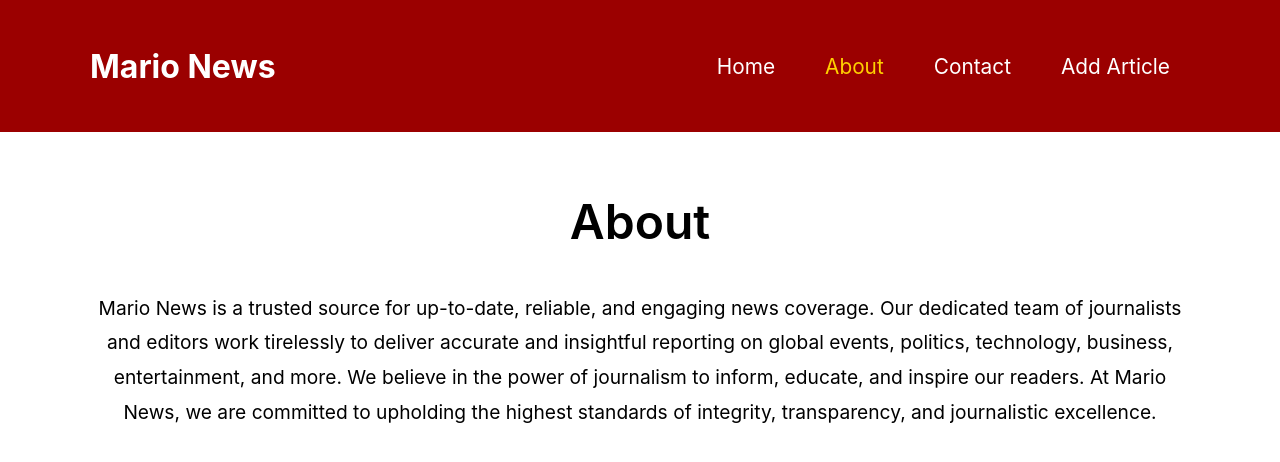
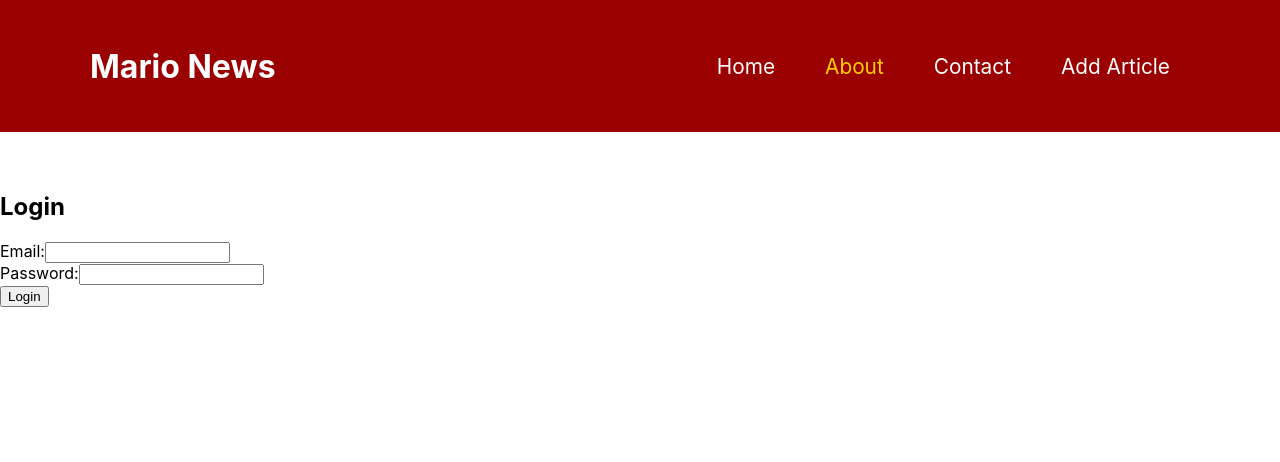
Before and after one commit to JamesBillate/practice_routing, a React (Create React App) app in the folder practice_routing/: page /about in a window 1280 px wide. Shown: the top 462 px of the page. Built offline with nearby package versions, Linux system fonts and the light colour scheme; no server answers.

Commit message:
Auth configuration

```diff
--- a/practice_routing/src/App.jsx
+++ b/practice_routing/src/App.jsx
@@ -6,7 +6,11 @@ import {
   NavLink,
   Navigate,
 } from "react-router-dom";
-import React from "react";
+
+import { onAuthStateChanged } from "firebase/auth";
+import { auth } from "./firebase/config";
+
+import React, { useEffect, useState } from "react";
 
 // page components
 import Home from "./components/Home";
@@ -14,8 +18,22 @@ import About from "./components/About";
 import Contact from "./components/Contact";
 import Article from "./components/Article";
 import FormArticle from "./components/FormArticle";
+import Login from "./components/Login";
 
 function App() {
+  const [user, setUser] = useState(null);
+
+  useEffect(() => {
+    const unsubscribe = onAuthStateChanged(auth, (currentUser) => {
+      if (currentUser) {
+        setUser(currentUser);
+      } else {
+        setUser(null);
+      }
+    });
+
+    return () => unsubscribe();
+  }, []);
 
   return (
     <div className="App">
@@ -26,20 +44,26 @@ function App() {
           <NavLink to="/about">About</NavLink>
           <NavLink to="/contact">Contact</NavLink>
           <NavLink to="/formarticle">Add Article</NavLink>
-
         </nav>
 
         <Routes>
-          <Route path="/" element={<Home />} />
-          <Route path="/about" element={<About />} />
-          <Route path="/contact" element={<Contact />} />
-          <Route path="/formarticle" element={<FormArticle />} />
-          <Route path="/edit/:urlId" element={<FormArticle />} />
+          <Route path="/" element={user ? <Home /> : <Login />} />
+          <Route path="/about" element={user ? <About /> : <Login />} />
+          <Route path="/contact" element={user ? <Contact /> : <Login />} />
+          <Route
+            path="/formarticle"
+            element={user ? <FormArticle /> : <Login />}
+          />
+          <Route
+            path="/edit/:urlId"
+            element={user ? <FormArticle /> : <Login />}
+          />
           <Route
             path="/articles/:urlId"
-            element={<Article />}
+            element={user ? <Article /> : <Login />}
           />
           <Route path="/*" element={<Navigate to="/" />} />
+          <Route path="/login" element={<Login />} />
         </Routes>
       </BrowserRouter>
     </div>
--- /dev/null
+++ b/practice_routing/src/components/Login.css
@@ -0,0 +1,19 @@
+.login-form {
+  max-width: 360px;
+  margin: 60px auto;
+  padding: 20px;
+}
+.login-form label {
+  display: block;
+  margin: 30px auto;
+}
+.login-form span {
+  display: block;
+  margin-bottom: 6px;
+}
+.login-form input {
+  padding: 8px 6px;
+  font-size: 1em;
+  color: #777;
+  width: 100%;
+}
--- /dev/null
+++ b/practice_routing/src/components/Login.js
@@ -0,0 +1,64 @@
+import { useState } from "react";
+import { useNavigate } from "react-router-dom";
+import {
+  getAuth,
+  signInWithEmailAndPassword,
+  createUserWithEmailAndPassword,
+  confirmPasswordReset,
+} from "firebase/auth";
+
+// styles
+import styles from "./Login.css";
+
+export default function Login() {
+  const [email, setEmail] = useState("");
+  const [password, setPassword] = useState("");
+  const [isPending, setIsPending] = useState(false);
+  const [error, setError] = useState(null);
+  const navigate = useNavigate();
+
+  const handleSubmit = async (e) => {
+    e.preventDefault();
+    const authentication = getAuth();
+    const res = await signInWithEmailAndPassword(
+      authentication,
+      email,
+      password
+    );
+    if (res.user) {
+      navigate("/");
+    }
+    console.log(res.user.displayName);
+  };
+
+  return (
+    <form onSubmit={handleSubmit} className={styles["login-form"]}>
+      <h2>Login</h2>
+      <label>
+        <span>Email:</span>
+        <input
+          type="email"
+          onChange={(e) => setEmail(e.target.value)}
+          value={email}
+        />
+      </label>
+      <br />
+      <label>
+        <span>Password:</span>
+        <input
+          type="password"
+          onChange={(e) => setPassword(e.target.value)}
+          value={password}
+        />
+        <br />
+      </label>
+      {!isPending && <button className="btn">Login</button>}
+      {isPending && (
+        <button className="btn" disabled>
+          loading
+        </button>
+      )}
+      {error && <p>{error}</p>}
+    </form>
+  );
+}
--- a/practice_routing/src/firebase/config.js
+++ b/practice_routing/src/firebase/config.js
@@ -2,6 +2,7 @@
 import { initializeApp } from "firebase/app";
 import { getAnalytics } from "firebase/analytics";
 import { getFirestore } from "firebase/firestore";
+import { getAuth } from "firebase/auth";
 // TODO: Add SDKs for Firebase products that you want to use
 // https://firebase.google.com/docs/web/setup#available-libraries
 
@@ -14,11 +15,12 @@ const firebaseConfig = {
   storageBucket: "article-demo-565f0.firebasestorage.app",
   messagingSenderId: "25053649113",
   appId: "1:25053649113:web:03e06af3aa8664050e46c8",
-  measurementId: "G-58GMP56XJY"
+  measurementId: "G-58GMP56XJY",
 };
 
 // Initialize Firebase
 const app = initializeApp(firebaseConfig);
 const db = getFirestore(app);
+const auth = getAuth(app);
 
-export {db};
+export { db, auth };
```
